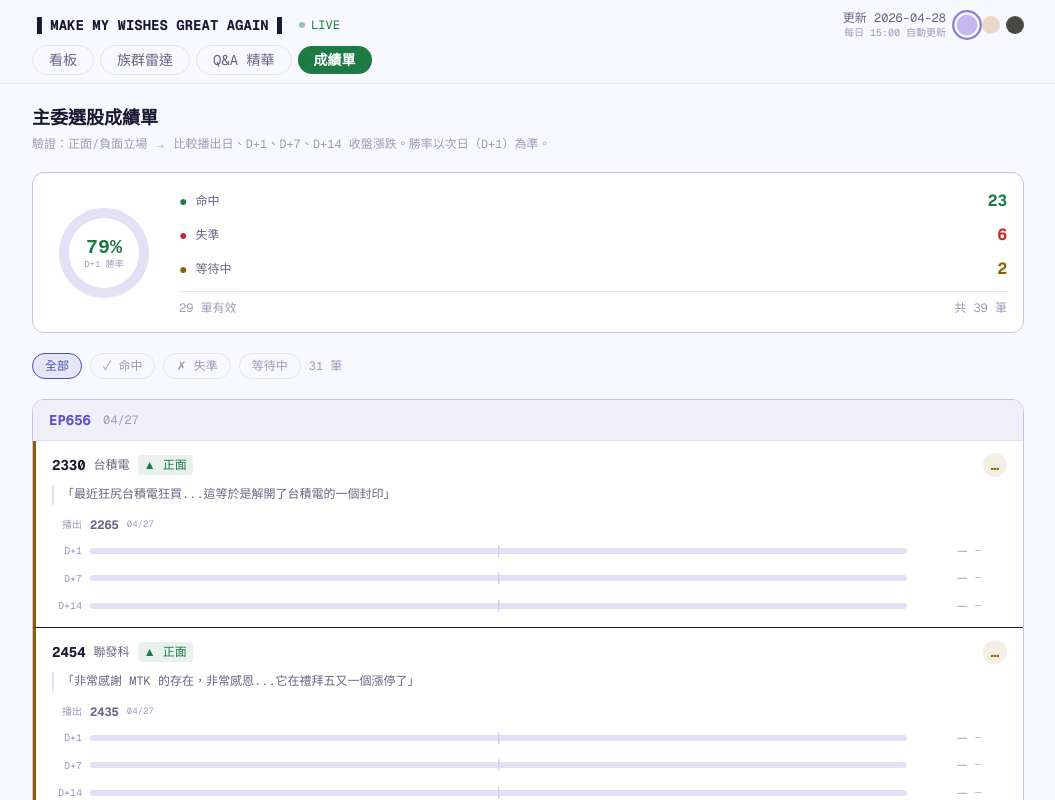
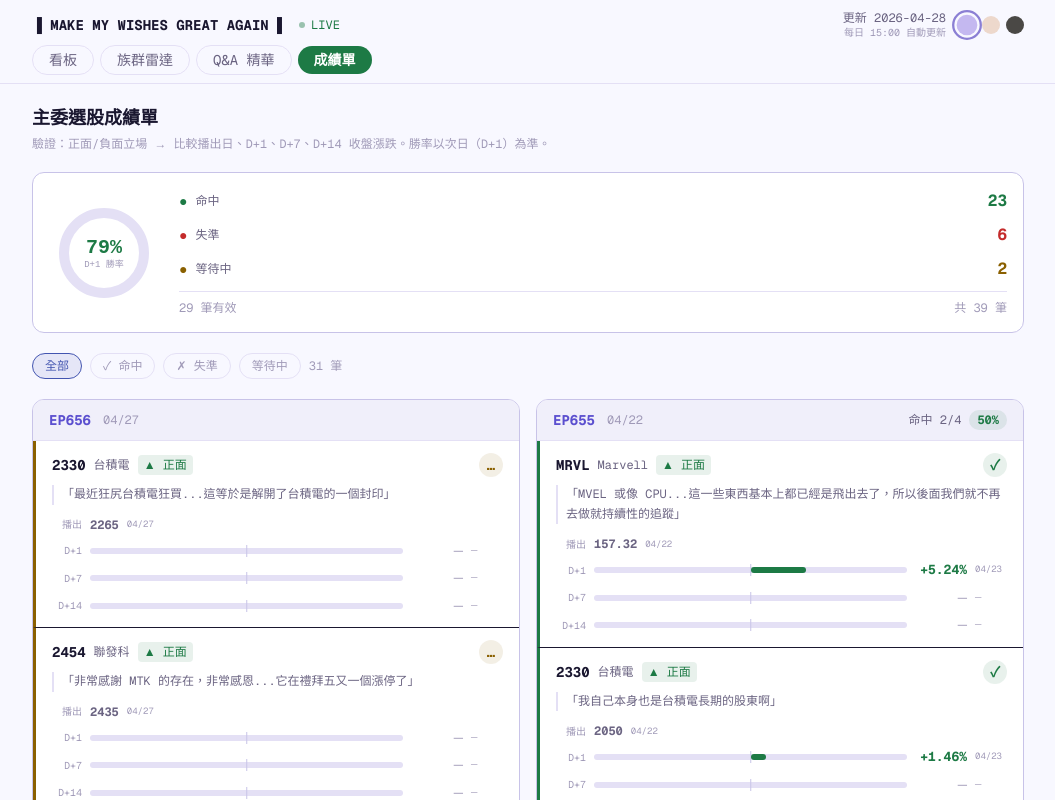
Before and after one commit to camille5534/stock-gooaye, a Next.js app: page /picks in a window 1280 px wide. Shown: the top 800 px of the page, without its empty margins (112-1167 px from the left). Built offline with nearby package versions, Linux system fonts and the light colour scheme.

Commit message:
fix: 成績單桌機改兩欄 grid，避免 Bullet Bar 過寬

```diff
--- a/components/PicksBoard.tsx
+++ b/components/PicksBoard.tsx
@@ -330,8 +330,8 @@ export default function PicksBoard({ data }: Props) {
         </span>
       </div>
 
-      {/* 集數分組卡片 */}
-      <div className="flex flex-col gap-4">
+      {/* 集數分組卡片：桌機兩欄，手機單欄 */}
+      <div className="grid gap-4 lg:grid-cols-2">
         {episodes.map((ep, epIdx) => {
           const epPicks = byEpisode[ep]
           const epDate = epPicks[0].ep_date_actual ?? epPicks[0].date
```
